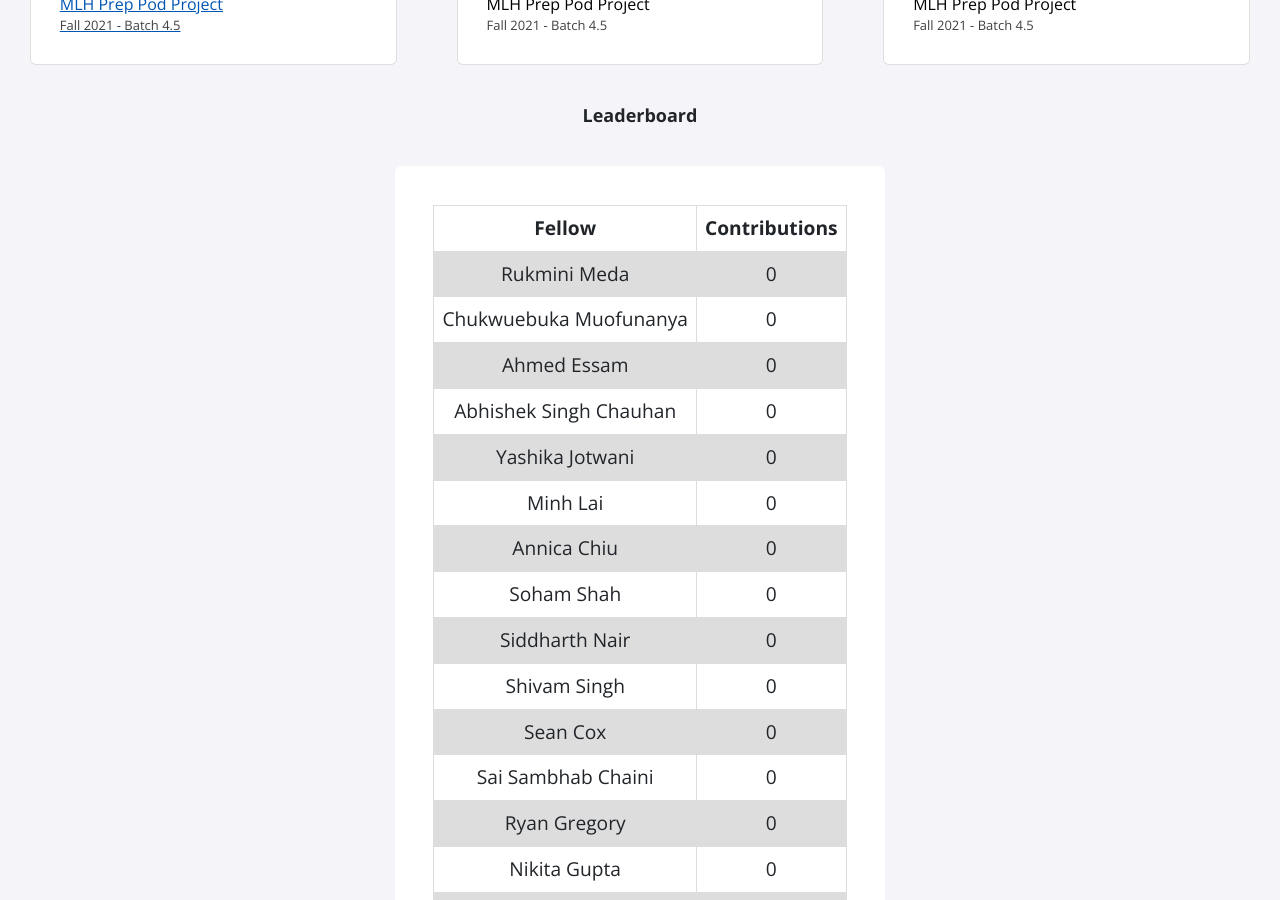
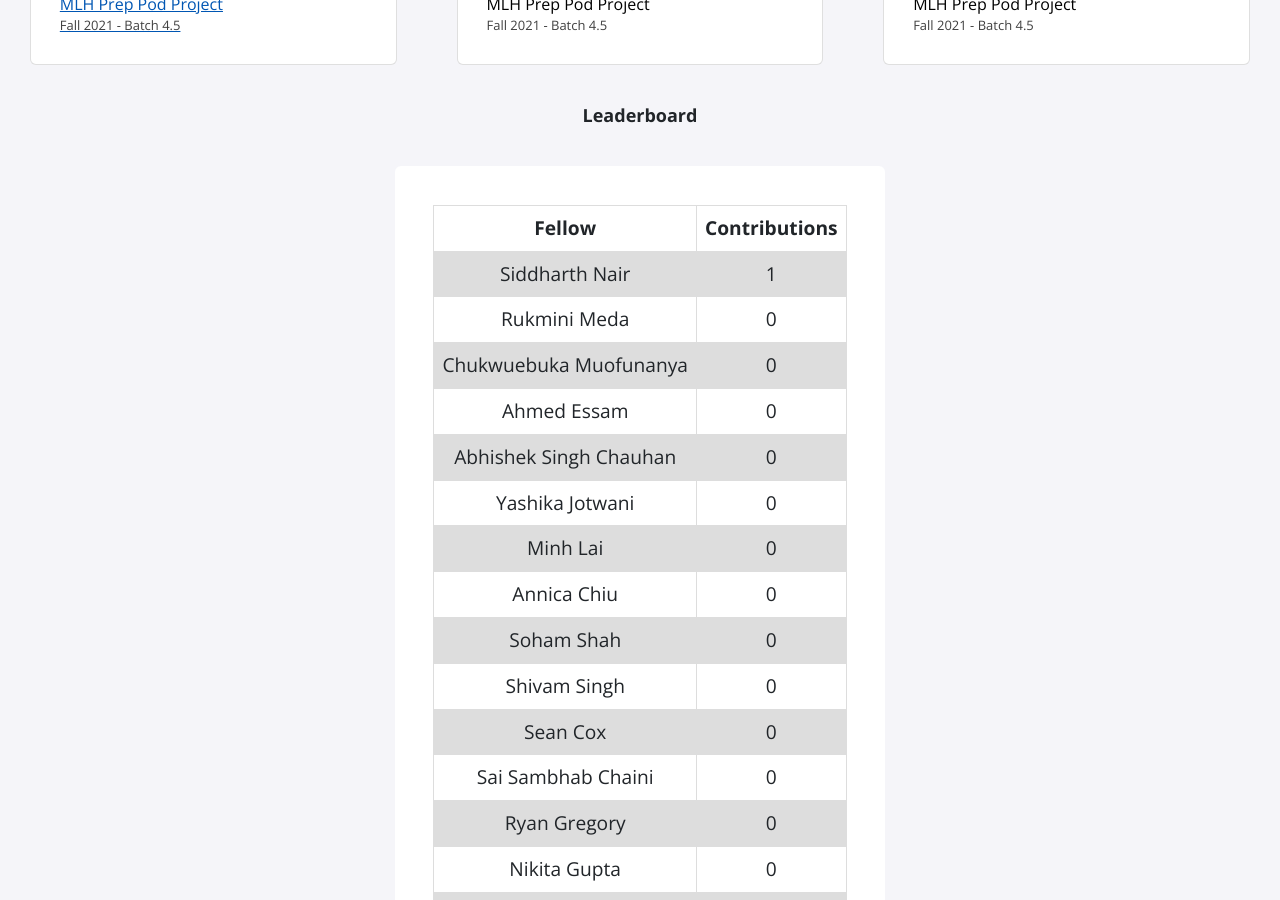
Before and after one commit to MLH-Fellowship/march-2022-prep-portfolio, a Jekyll site: the page built from index.html, in a window 1280 px wide and 900 px high, scrolled down 1697 px. Built offline with Jekyll 4.4.1, drawn with Linux system fonts in a browser that asks for light colours; nearby versions of some CDN libraries.

Commit message:
Commit from GitHub Actions (Leaderboard Count)

```diff
--- a/_data/fellows.yml
+++ b/_data/fellows.yml
@@ -1,125 +1,127 @@
-- name: Marc Jaramillo
-  img: marc.jpg
-  location: USA
-  contributions: 0
-  githubUsername: marcnjaramillo
-
-- name: Aishwarya Deb
-  img: aishwarya.jpg
-  location: India
-  contributions: 0
-  githubUsername: Chibi-girl
-
-- name: Ananya Joshi
-  img: ananya.jpg
-  location: India
-  contributions: 0
-  githubUsername: AJgthb2002
-
-- name: Brandon Magana
-  img: brandon.jpg
-  location: Mexico
-  contributions: 0
-  githubUsername: BrandonMagana
-
-- name: Collins Lubwama
-  img: collins.jpg
-  location: Uganda
-  contributions: 0
-  githubUsername: greatsage-raphael
-
-- name: Kanchi Jain
-  img: kanchi.jpg
-  location: India
-  contributions: 0
-  githubUsername: kanchi2438
-
-- name: Neha Goyal
-  img: neha.jpg
-  location: India
-  contributions: 0
-  githubUsername: nehagoyal2607
-
-- name: Nikita Gupta
-  img: nikita.jpg
-  location: India
-  contributions: 0
-  githubUsername: gnikita432
-
-- name: Ryan Gregory
-  img: ryan.jpg
-  location: USA
-  contributions: 0
-  githubUsername: RWGregory
-
-- name: Sai Sambhab Chaini
-  img: sai-sambhab.jpg
-  location: India
-  contributions: 0
-  githubUsername: a-sambhab
-
-- name: Sean Cox
-  img: sean.jpg
-  location: USA
-  contributions: 0
-  githubUsername: sccx
-
-- name: Shivam Singh
-  img: shivam.jpg
-  location: India
-  contributions: 0
-  githubUsername: shivamsingh124
-
-- name: Siddharth Nair
-  img: siddharth.jpg
-  location: India
-  contributions: 0
-  githubUsername: Siddharth1010
-
-- name: Soham Shah
-  img: soham.jpg
-  location: India
-  contributions: 0
-  githubUsername: sohamsshah
-
-- name: Annica Chiu
-  img: annica.jpg
-  location: USA
-  contributions: 0
-  githubUsername: chiuannica
-
-- name: Minh Lai
-  img: minh.jpg
-  location: Japan
-  contributions: 0
-  githubUsername: Minh-ctrl
-
-- name: Yashika Jotwani
-  img: yashika.jpg
-  location: India
-  contributions: 0
-  githubUsername: yashikajotwani12
-
-- name: Abhishek Singh Chauhan
-  img: abhishek.jpg
-  location: India
-  contributions: 0
-  githubUsername: Abhishek357
-
-- name: Ahmed Essam
-  img: swift.jpg
-  location: Egypt
-  contributions: 0
-  githubUsername: Hanaffi
-
-- name: Chukwuebuka Muofunanya
-  img: cyril.jpg
-  location: Nigeria
-  contributions: 0
-  githubUsername: cyrilchukwuebuka
-
-- name: Rukmini Meda
-  img: rukmini.jpg
-  location: India
-  contributions: 0
-  githubUsername: Rukmini-Meda
+---
+  -
+    name: "Marc Jaramillo"
+    img: "marc.jpg"
+    location: "USA"
+    contributions: 0
+    githubUsername: "marcnjaramillo"
+  -
+    name: "Aishwarya Deb"
+    img: "aishwarya.jpg"
+    location: "India"
+    contributions: 0
+    githubUsername: "Chibi-girl"
+  -
+    name: "Ananya Joshi"
+    img: "ananya.jpg"
+    location: "India"
+    contributions: 0
+    githubUsername: "AJgthb2002"
+  -
+    name: "Brandon Magana"
+    img: "brandon.jpg"
+    location: "Mexico"
+    contributions: 0
+    githubUsername: "BrandonMagana"
+  -
+    name: "Collins Lubwama"
+    img: "collins.jpg"
+    location: "Uganda"
+    contributions: 0
+    githubUsername: "greatsage-raphael"
+  -
+    name: "Kanchi Jain"
+    img: "kanchi.jpg"
+    location: "India"
+    contributions: 0
+    githubUsername: "kanchi2438"
+  -
+    name: "Neha Goyal"
+    img: "neha.jpg"
+    location: "India"
+    contributions: 0
+    githubUsername: "nehagoyal2607"
+  -
+    name: "Nikita Gupta"
+    img: "nikita.jpg"
+    location: "India"
+    contributions: 0
+    githubUsername: "gnikita432"
+  -
+    name: "Ryan Gregory"
+    img: "ryan.jpg"
+    location: "USA"
+    contributions: 0
+    githubUsername: "RWGregory"
+  -
+    name: "Sai Sambhab Chaini"
+    img: "sai-sambhab.jpg"
+    location: "India"
+    contributions: 0
+    githubUsername: "a-sambhab"
+  -
+    name: "Sean Cox"
+    img: "sean.jpg"
+    location: "USA"
+    contributions: 0
+    githubUsername: "sccx"
+  -
+    name: "Shivam Singh"
+    img: "shivam.jpg"
+    location: "India"
+    contributions: 0
+    githubUsername: "shivamsingh124"
+  -
+    name: "Siddharth Nair"
+    img: "siddharth.jpg"
+    location: "India"
+    contributions: 1
+    githubUsername: "Siddharth1010"
+  -
+    name: "Soham Shah"
+    img: "soham.jpg"
+    location: "India"
+    contributions: 0
+    githubUsername: "sohamsshah"
+  -
+    name: "Annica Chiu"
+    img: "annica.jpg"
+    location: "USA"
+    contributions: 0
+    githubUsername: "chiuannica"
+  -
+    name: "Minh Lai"
+    img: "minh.jpg"
+    location: "Japan"
+    contributions: 0
+    githubUsername: "Minh-ctrl"
+  -
+    name: "Yashika Jotwani"
+    img: "yashika.jpg"
+    location: "India"
+    contributions: 0
+    githubUsername: "yashikajotwani12"
+  -
+    name: "Abhishek Singh Chauhan"
+    img: "abhishek.jpg"
+    location: "India"
+    contributions: 0
+    githubUsername: "Abhishek357"
+  -
+    name: "Ahmed Essam"
+    img: "swift.jpg"
+    location: "Egypt"
+    contributions: 0
+    githubUsername: "Hanaffi"
+  -
+    name: "Chukwuebuka Muofunanya"
+    img: "cyril.jpg"
+    location: "Nigeria"
+    contributions: 0
+    githubUsername: "cyrilchukwuebuka"
+  -
+    name: "Rukmini Meda"
+    img: "rukmini.jpg"
+    location: "India"
+    contributions: 0
+    githubUsername: "Rukmini-Meda"
```
